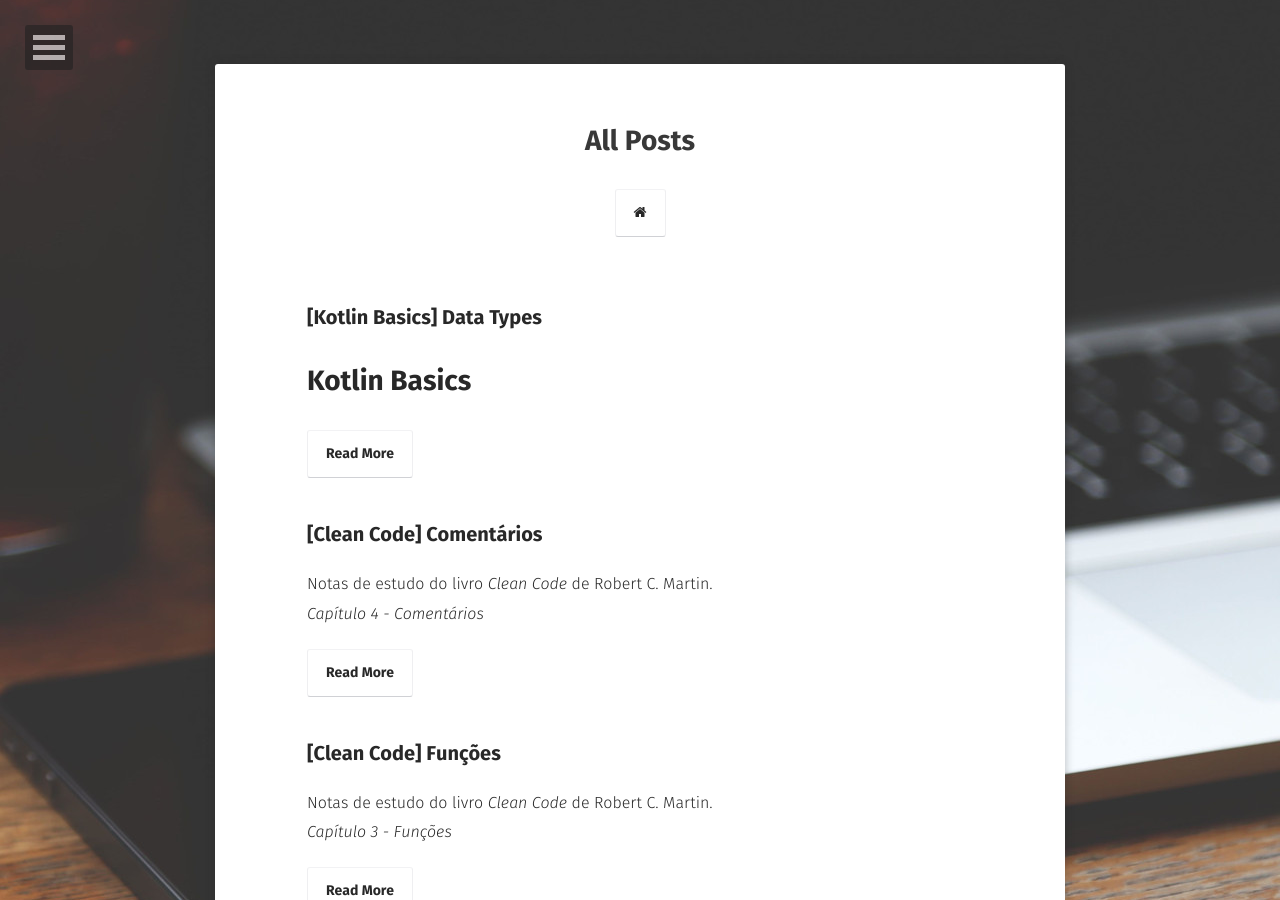
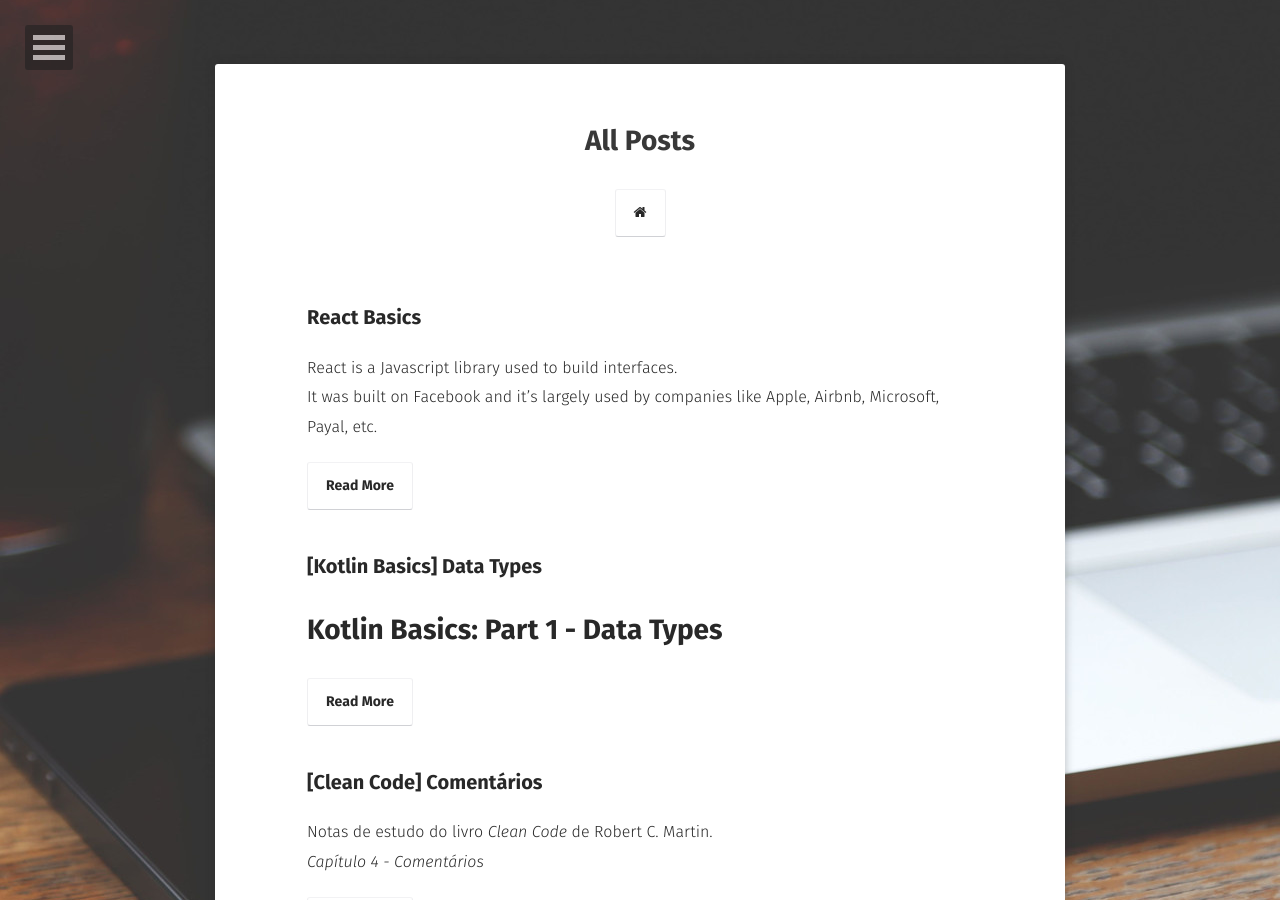
Before and after one commit to alinebone/alinebone.github.io, a Jekyll site: the page built from posts/index.md, in a window 1280 px wide and 900 px high. Built offline with Jekyll 4.4.1, drawn with Linux system fonts in a browser that asks for light colours; some web fonts are replaced; some of the changed lines change nothing that is shown.

Commit message:
Adding React basics post

````diff
--- a/_posts/2020-04-29-kotlin-basics-data-types.md
+++ b/_posts/2020-04-29-kotlin-basics-data-types.md
@@ -4,7 +4,7 @@ title:  "[Kotlin Basics] Data Types"
 date:   2020-04-29
 ---
 
-# Kotlin Basics
+# Kotlin Basics: Part 1 - Data Types
 
 ### Mutable and immutable variables
 
--- /dev/null
+++ b/_posts/2020-05-05-react-basics.md
@@ -0,0 +1,242 @@
+---
+layout: post
+title:  "React Basics"
+date:   2020-05-05
+---
+
+React is a Javascript library used to build interfaces.
+It was built on Facebook and it's largely used by companies like Apple, Airbnb, Microsoft, Payal, etc.
+
+# React Basics
+
+## React Developer Tools
+
+Before starting, it's recommendable to install the **React Developer Tools**. It can be found [here](https://chrome.google.com/webstore/detail/react-developer-tools/fmkadmapgofadopljbjfkapdkoienihi?hl=pt-BR).
+The extension is already enabled for regular web sites, but it's important to make it available for `file` URLs, in case you create an HTML page and simply open it in the browser. To do it, open the url `chrome://extensions/` in the browser, find the **React Developer Tools** extension and click on ***Details***, and enable the item ***Allow access to file URLs***.
+
+## Creating elements
+
+To start to use React, we can just create a simple HTML page and add the following scripts:
+
+`<script src="https://unpkg.com/react@16.7.0/umd/react.development.js"></script>`
+`<script src="https://unpkg.com/react-dom@16.7.0/umd/react-dom.development.js"></script>`
+
+Now, before the end of the `body` tag, open a `script` and add the React code:
+
+```javascript
+ReactDOM.render(
+  React.createElement("p", null, "Hello World"),
+  document.getElementById("root")
+);
+```
+
+`ReactDOM.render` will render the following code in the DOM. The first parameter is the `.createElement` and the second is where we are going to load the content, in this case in the `<div id="root">`.
+The `.createElement` function will create the React element, the first parameter is this element is the element we want to create, the second is any attribute we want to pass, like `style`. The third one is the children.
+
+The final result:
+
+```html
+<!DOCTYPE html>
+<html>
+<head>
+  <title>React</title>
+  <script src="https://unpkg.com/react@16.7.0/umd/react.development.js"></script>
+  <script src="https://unpkg.com/react-dom@16.7.0/umd/react-dom.development.js"></script>
+</head>
+<body>
+
+  <div id="root"></div>
+
+  <script>
+     ReactDOM.render(
+      React.createElement("p", null, "Hello World"),
+      document.getElementById("root")
+    );
+  </script>
+</body>
+</html>
+```
+We can also render multiple elements adding another `.createElement` as children:
+
+```javascript
+ReactDOM.render(
+  React.createElement(
+    "p",
+    null,
+    React.createElement(
+      "li",
+      { style: { color: "red" }},
+      "list item"
+    )
+  ),
+  document.getElementById("root")
+);
+```
+This approach, of course, is not viable in a real-life project. We would have to nest a lot of `.createElemet` to make a real page. That's where the `JSX` enters.
+
+But to `JSX` code run properly, we need to add another script: the *Babel* library. *Babel* makes the browser understand `JSX`:
+`<script src="https://unpkg.com/@babel/standalone/babel.min.js"></script>`
+We also need to add `type="text/babel"` in the script.
+
+Now we don't need the `.createElement` anymore. We can just add the `JSX`/`html` as the first parameter of the `.render` method:
+
+```javascript
+<script type="text/babel">
+  ReactDOM.render(
+    <p>Hi</p>,
+    document.getElementById("root")
+  );
+</script>
+```
+
+`JSX` is simular, but it's not equal to `html`. We can add `Javascript` code inside `JSX` using curly braces (`{}`):
+
+```javascript
+<script type="text/babel">
+  var city = "Lisbon"
+
+  ReactDOM.render(
+    <p>Hi {city}</p>,
+    document.getElementById("root")
+  );
+</script>
+```
+
+To add a `css` class in a tag, we add the `className` attribute. Because `class` is a reserved word in `javascript`. Ie: `<p className="title">`.
+
+## React components
+
+A component is a piece of independent UI that can be reused in an application.
+Compenents can be create using functions or classes. An example function components is:
+
+```jsx
+const Greeting = () =>
+  <div>
+    <h1>Hello, stranger!</h1>
+  </div>
+```
+
+Note that a `div` is wrapping the `h1`.
+It's required to wrap the content in a father element.
+
+Another important thing is that we can embrace the function component with *parenthesis* `()` or *curly braces* `{}`.
+But if we use *curly braces*, we neeed to add the `return` key. Ie:
+
+```jsx
+const Greeting = () => {
+  return <div>
+    <h1>Hello, stranger!</h1>
+  </div>
+};
+```
+*We add `<Greeting/>` in the code to call this component.*
+
+Also, React requires the component starts it name with an uppercase letter.
+
+To use properties along with components, we use the `props` keyword. This allows us to create dynamic content.
+To pass a prop, we add in the component call the prop key and the value. Ie. `<Greeting name="Stranger"/>`.
+To retrieve it, we have to add the `props` key as the function parameter and to use it, add `props.key` inside the `jsx` using curly braces `{}`.
+The result is:
+
+```jsx
+    const Greeting = (props) =>
+      <div>
+        <h1>Hello, {props.name}!</h1>
+      </div>
+
+    ReactDOM.render(
+      <Greeting name="Stranger"/>,
+      document.getElementById("root")
+    );
+  ```
+
+For brevity, we can replace the `props` keyword with curly braces `{}` and call directly the property key.
+```jsx
+const Greeting = ({name}) =>
+  <div>
+    <h1>Hello, {name}!</h1>
+  </div>
+```
+
+To start to make it real, we can define a root component called `App`, and play composing components:
+
+```jsx
+    const App = () =>
+    <div>
+      <Greeting name="Stranger"/>
+      <Greeting name="Aline"/>
+      <Greeting name="Alien"/>
+    </div>
+
+    const Greeting = ({name}) =>
+      <div>
+        <h1>Welcome, {name}!</h1>
+      </div>
+
+    ReactDOM.render(
+      <App/>,
+      document.getElementById("root")
+    );
+```
+
+A component class will work in the same way, but we don't need to pass the `props` parameter, the `props` object is already there, the only thing we need to do is to call `this.props.key`.
+We also need to extends `React.Component`, use the `render()` function to render the `jsx`, and **always** use the `return` key.
+To refactor the `Greeting` component to be a class component we do:
+
+```jsx
+class Greeting extends React.Component {
+  render() {
+    return <div>
+      <h1>Welcome, {this.props.name}!</h1>
+    </div>
+  }
+}
+```
+
+### States
+
+State is an important part of React, it's where the magic happens.
+The `state` is an object containing data.
+Every time we change a `state`, the page will reload and the content will update.
+
+To create it, we use the `state` keyword: `state = {city: "Lisbon"}`. To change it, we have to di it with the `setState` function: `this.setState({city: "Lisbon"})`. Finally, to call it, we use `this.state.city`.
+We can use it this way only in class components.
+
+## Events and Enhanced Rendering
+
+Events are an important part of React development.
+One important event is the `onClick`. Here's how to use it in a button element: `<button onClick={logIn}>Log in</buton>`, now the `logIn` function we are passing:
+
+```jsx
+logIn = () => {
+  this.setState({ loggedIn: true })
+}
+```
+
+We can also conditionally render components:
+
+```jsx
+{this.state.loggedIn ? <OneComponent> : <AnotherComponent>}
+```
+
+To render an array, we can use the `map` function:
+
+```jsx
+  const names = ["Stranger", "Aline", "Alien"];
+
+  names.map( name =>
+    <p>name</p>
+  )
+```
+
+When rendering a map or any other type of list, we need to add a `key`. To do it, we can pass the second parameter in the `map` function, which is an index: `names.map((name, index) =><p key={index}>name</p>)`.
+We can do it with an array of objects, if a `name` object has an `id`, we can call it in the `map` using `name.id`.
+
+## Tooling
+
+[Create React App](https://create-react-app.dev/) is a tool that will generate and set a React project for us. We have to install `npm` and `node` before using it. Then, we type `npx create-react-app name-of-my-app` in the terminal.
+
+Inside the `package.json` we can see all the dependencies that *Create React App* installed for us, including `react`, `react-dom`, and `react-scripts` (which includes babel and webpack).
+All the components live inside the `src` folder.
+
+`npm run build` will create a fast build to put on prod if we want to. To check in the browser, install the serve library `npm install serve`, then `serve -s build`, this will be the optimized production version.
````
